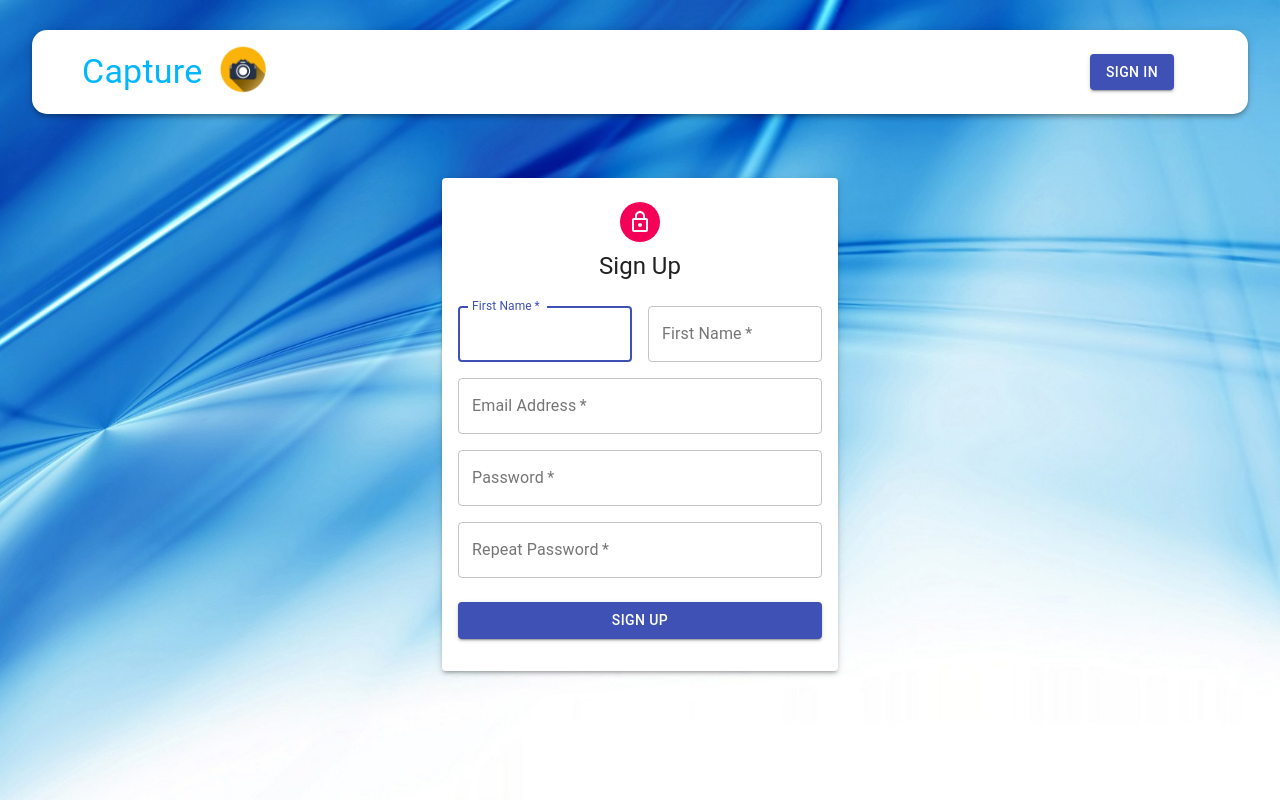
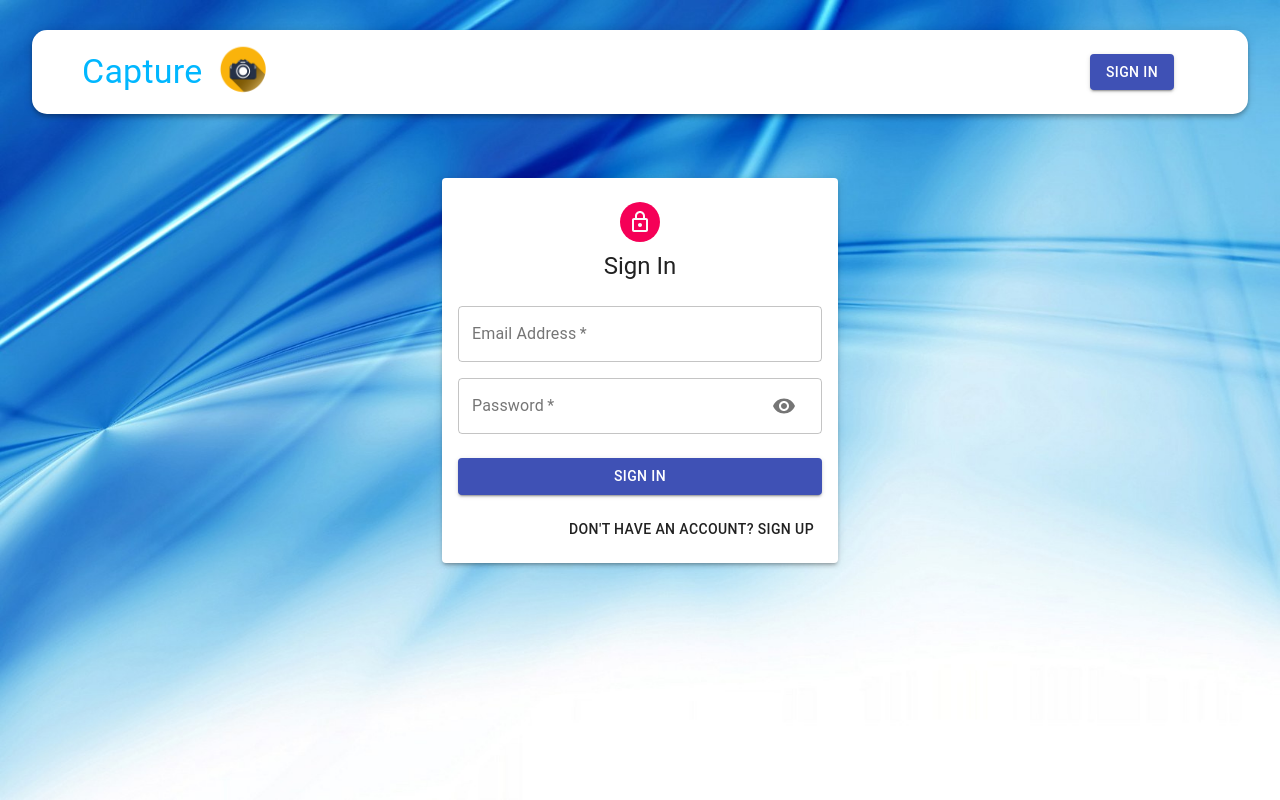
Before and after one commit to daisyle0203/Capture, a React (Create React App) app in the folder client/: page /auth in a window 1280 px wide. Built offline with nearby package versions, Linux system fonts and the light colour scheme.

Commit message:
add switchMode function for the sign up link

```diff
--- a/client/src/components/Auth/Auth.js
+++ b/client/src/components/Auth/Auth.js
@@ -1,5 +1,12 @@
 import React, { useState } from "react"
-import { Avatar, Button, Paper, Grid, Typography, Container, TextField } from "@material-ui/core"
+import {
+  Avatar,
+  Button,
+  Paper,
+  Grid,
+  Typography,
+  Container,
+} from "@material-ui/core"
 import LockOutlinedIcon from "@material-ui/icons/LockOutlined"
 import useStyles from "./styles"
 import Input from "./Input"
@@ -7,18 +14,21 @@ import Input from "./Input"
 const Auth = () => {
   const [showPassword, setShowPassword] = useState(false)
 
+  const [isSignup, setIsSignup] = useState(false)
+
   const classes = useStyles()
 
-  const isSignup = true
+  const handleShowPassword = () =>
+    setShowPassword((preShowPassword) => !preShowPassword)
 
-  const handleShowPassword = () => setShowPassword((preShowPassword) => !preShowPassword)
+  const handleSubmit = () => {}
 
-  const handleSubmit = () => {
+  const handleChange = () => {}
 
-  }
+  const switchMode = () => {
+    setIsSignup((prevIsSignup) => !prevIsSignup)
 
-  const handleChange = () => {
-
+    handleShowPassword(false)
   }
 
   return (
@@ -30,21 +40,63 @@ const Auth = () => {
         <Typography variant="h5">{isSignup ? "Sign Up" : "Sign In"}</Typography>
         <form className={classes.form} onSubmit={handleSubmit}>
           <Grid container spacing={2}>
-          {
-            isSignup && (
+            {isSignup && (
               <>
-              <Input name="firstName" label="First Name" handleChange={handleChange} autoFocus half />
-              <Input name="firstName" label="First Name" handleChange={handleChange} half />
+                <Input
+                  name="firstName"
+                  label="First Name"
+                  handleChange={handleChange}
+                  autoFocus
+                  half
+                />
+                <Input
+                  name="lastName"
+                  label="Last Name"
+                  handleChange={handleChange}
+                  half
+                />
               </>
-            )
-          }
-          <Input name="email" label="Email Address" handleChange={handleChange} type="email" />
-          <Input name="password" label="Password" handleChange={handleChange} type={showPassword ? "text" : "password"} handleShowPassword={handleShowPassword} />
-          { isSignup && <Input name="confirmPassword" label="Repeat Password" handleChange={handleChange} type="password" /> }
+            )}
+            <Input
+              name="email"
+              label="Email Address"
+              handleChange={handleChange}
+              type="email"
+            />
+            <Input
+              name="password"
+              label="Password"
+              handleChange={handleChange}
+              type={showPassword ? "text" : "password"}
+              handleShowPassword={handleShowPassword}
+            />
+            {isSignup && (
+              <Input
+                name="confirmPassword"
+                label="Repeat Password"
+                handleChange={handleChange}
+                type="password"
+              />
+            )}
           </Grid>
-          <Button type="submit" fullWidth variant="contained" color="primary" className={classes.submit}>
-          { isSignup ? "Sign Up" : "Sign In"}
+          <Button
+            type="submit"
+            fullWidth
+            variant="contained"
+            color="primary"
+            className={classes.submit}
+          >
+            {isSignup ? "Sign Up" : "Sign In"}
           </Button>
+          <Grid container justifyContent="flex-end">
+            <Grid item>
+              <Button onClick={switchMode}>
+                {isSignup
+                  ? "Already have an account? Sign In"
+                  : "Don't have an account? Sign Up"}
+              </Button>
+            </Grid>
+          </Grid>
         </form>
       </Paper>
     </Container>
--- a/client/src/components/Auth/Input.js
+++ b/client/src/components/Auth/Input.js
@@ -23,16 +23,18 @@ const Input = ({
         label={label}
         autoFocus={autoFocus}
         type={type}
-        Input={
-          name === "password" && {
+        InputProps={
+          name === "password"
+            ? {
                 endAdornment: (
-              <InputAdornment>
+                  <InputAdornment position="end">
                     <IconButton onClick={handleShowPassword}>
                       {type === "password" ? <Visibility /> : <VisibilityOff />}
                     </IconButton>
                   </InputAdornment>
                 ),
               }
+            : null
         }
       />
     </Grid>
```
Lines whose indentation alone changed are shown as unchanged.
